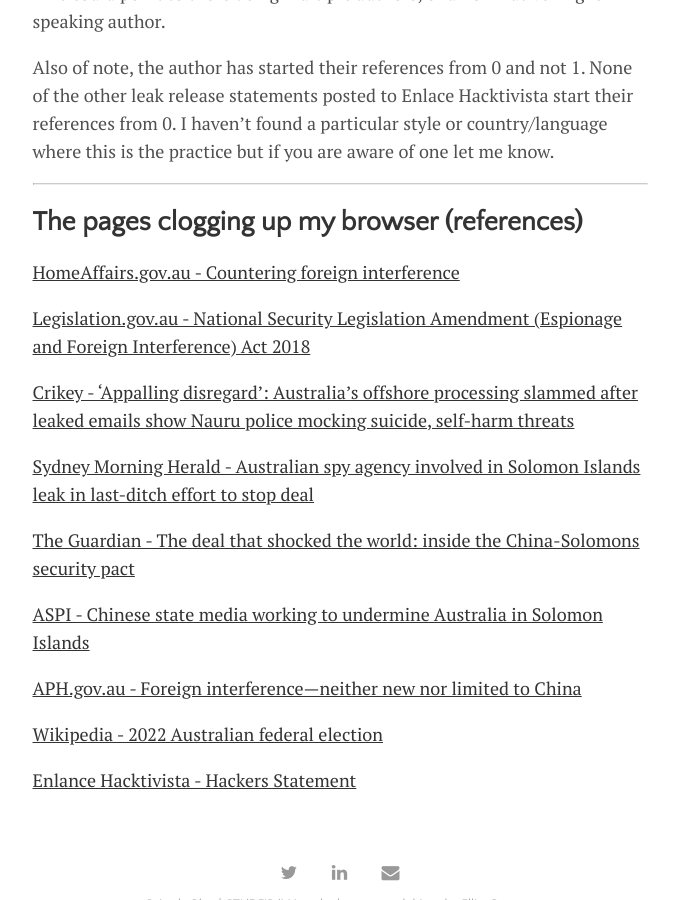
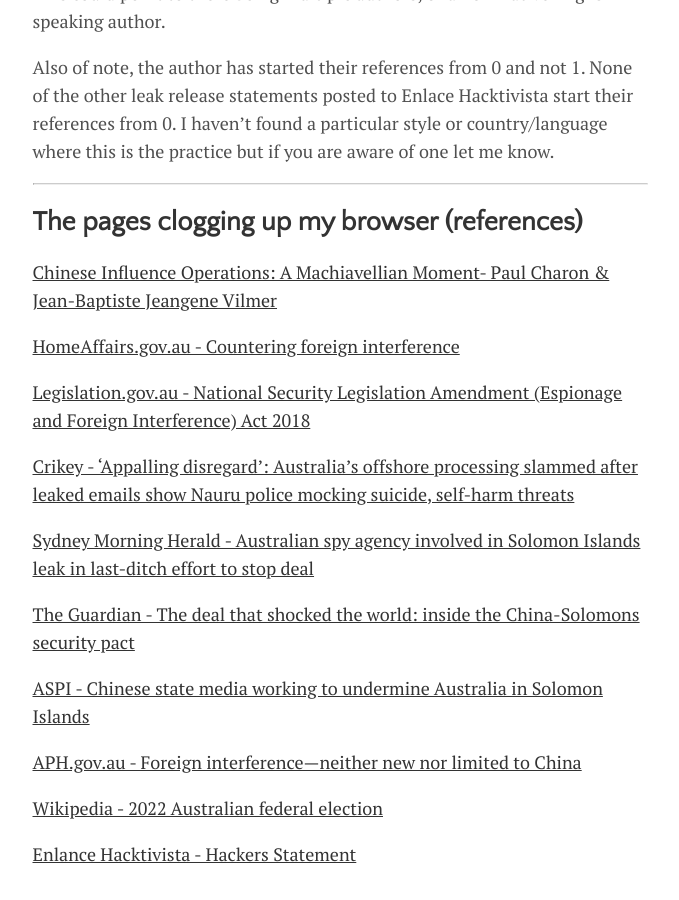
Before and after one commit to seizethecheese/seizethecheese.github.io, a Jekyll site: the page built from _posts/2022-07-09-post.md, in a window 1280 px wide and 900 px high, scrolled down 4123 px. Shown: the whole window, without its empty margins (300-979 px from the left). Built offline with Jekyll 4.4.1, drawn with Linux system fonts in a browser that asks for light colours; some web fonts are replaced.

Commit message:
Update 2022-07-09-post.md

```diff
--- a/_posts/2022-07-09-post.md
+++ b/_posts/2022-07-09-post.md
@@ -67,6 +68,8 @@ Also of note, the author has started their references from 0 and not 1. None of
 ---
 
 ## The pages clogging up my browser (references)
+
+[Chinese Influence Operations: A Machiavellian Moment- Paul Charon & Jean-Baptiste Jeangene Vilmer](https://www.irsem.fr/report.html)
 
 [HomeAffairs.gov.au - Countering foreign interference](https://www.homeaffairs.gov.au/about-us/our-portfolios/national-security/countering-foreign-interference/resources-and-related-links#:~:text=The%20National%20Security%20Legislation%20Amendment,activities%20of%20a%20foreign%20government.)
 
```
Also changed, not shown: other parts of _posts/2022-07-09-post.md (+2 -1 lines).
